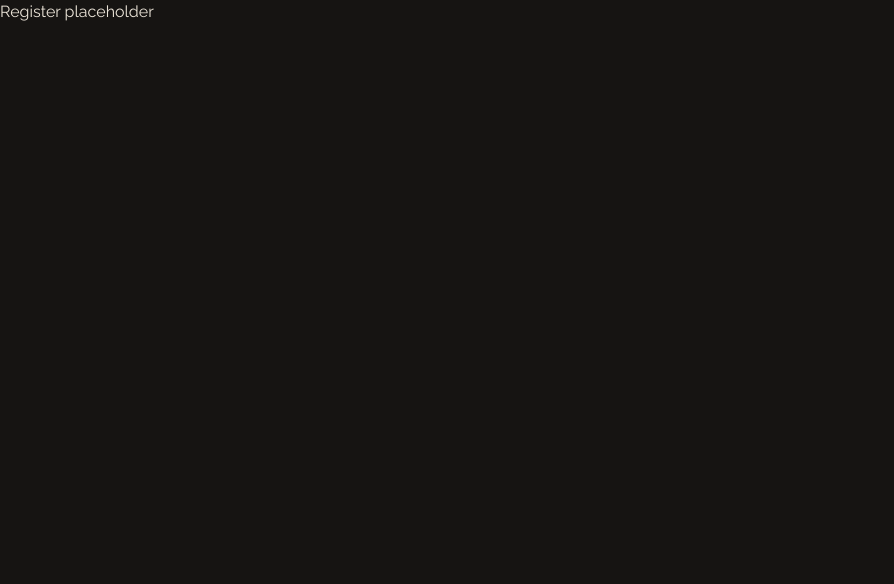
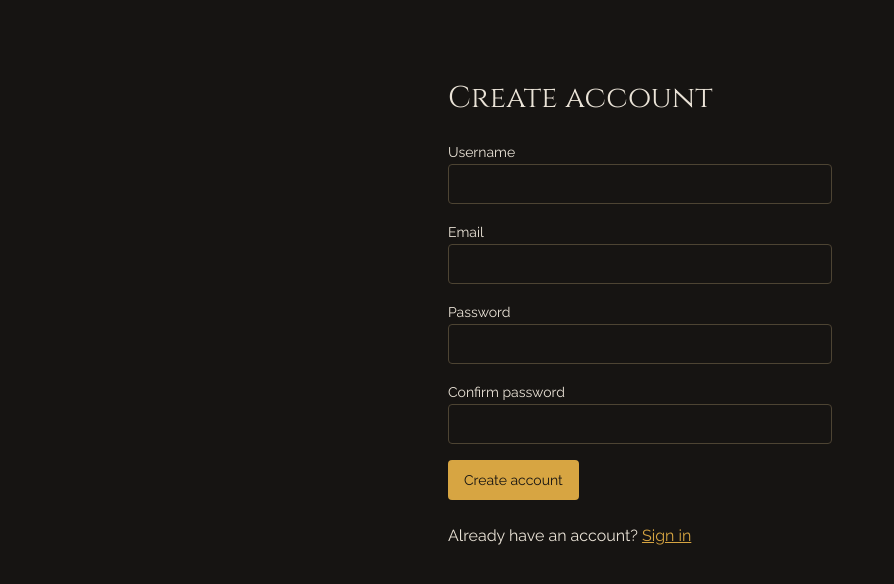
Before and after one commit to bbinme/aethermere-chronicles-unbounded-web-client, a React (Vite) app: page /register in a window 1280 px wide. Shown: the top 584 px of the page, without its empty margins (0-894 px from the left). Built offline with nearby package versions, Linux system fonts and the light colour scheme.

Commit message:
feat(web-client): add RegisterPage with auto-login on success

```diff
--- a/specs/2026-04-26-aethermere-web-client-plan.md.tasks.json
+++ b/specs/2026-04-26-aethermere-web-client-plan.md.tasks.json
@@ -7,8 +7,8 @@
     { "id": 4, "subject": "Task 3: AuthContext + apiFetch with refresh-on-401", "status": "completed", "blockedBy": [3] },
     { "id": 5, "subject": "Task 4: API modules (auth, characters, rulesets) + types", "status": "completed", "blockedBy": [4] },
     { "id": 6, "subject": "Task 5: Router + ProtectedRoute + QueryClientProvider", "status": "completed", "blockedBy": [5] },
-    { "id": 7, "subject": "Task 6: AppShell + LoginPage", "status": "pending", "blockedBy": [6, 2] },
-    { "id": 8, "subject": "Task 7: RegisterPage with auto-login", "status": "pending", "blockedBy": [7] },
+    { "id": 7, "subject": "Task 6: AppShell + LoginPage", "status": "completed", "blockedBy": [6, 2] },
+    { "id": 8, "subject": "Task 7: RegisterPage with auto-login", "status": "completed", "blockedBy": [7] },
     { "id": 9, "subject": "Task 8: GMS — CORS configuration", "status": "pending", "blockedBy": [] },
     { "id": 10, "subject": "Task 9: GMS — character.portrait_uri migration + entity", "status": "pending", "blockedBy": [] },
     { "id": 11, "subject": "Task 10: GMS — portrait upload + retrieval endpoints", "status": "pending", "blockedBy": [10] },
--- a/src/App.tsx
+++ b/src/App.tsx
@@ -2,6 +2,7 @@ import { QueryClient, QueryClientProvider } from '@tanstack/react-query';
 import { BrowserRouter, Navigate, Route, Routes } from 'react-router-dom';
 import { ProtectedRoute } from './auth/ProtectedRoute';
 import { LoginPage } from './pages/LoginPage';
+import { RegisterPage } from './pages/RegisterPage';
 
 const queryClient = new QueryClient();
 
@@ -11,7 +12,7 @@ export default function App() {
       <BrowserRouter>
         <Routes>
           <Route path="/login" element={<LoginPage />} />
-          <Route path="/register" element={<div>Register placeholder</div>} />
+          <Route path="/register" element={<RegisterPage />} />
           <Route element={<ProtectedRoute />}>
             <Route path="/" element={<div>Home placeholder</div>} />
             <Route path="/characters/new" element={<div>Wizard placeholder</div>} />
--- /dev/null
+++ b/src/pages/RegisterPage.tsx
@@ -0,0 +1,124 @@
+import { zodResolver } from '@hookform/resolvers/zod';
+import { useForm } from 'react-hook-form';
+import { Link, useNavigate } from 'react-router-dom';
+import { useState } from 'react';
+import { z } from 'zod';
+import { Button } from '@/components/ui/button';
+import { Input } from '@/components/ui/input';
+import { Label } from '@/components/ui/label';
+import { login, register as apiRegister } from '@/api/auth';
+import { ApiError } from '@/api/errors';
+import { useAuth } from '@/auth/useAuth';
+
+const schema = z
+  .object({
+    username: z.string().min(1, 'Required'),
+    email: z.email('Invalid email'),
+    password: z.string().min(1, 'Required'),
+    confirm: z.string().min(1, 'Required'),
+  })
+  .refine((v) => v.password === v.confirm, {
+    path: ['confirm'],
+    message: 'Passwords must match',
+  });
+
+type FormValues = z.infer<typeof schema>;
+
+export function RegisterPage() {
+  const { setAccessToken } = useAuth();
+  const nav = useNavigate();
+  const [submitError, setSubmitError] = useState<string | null>(null);
+  const {
+    register,
+    handleSubmit,
+    formState: { errors, isSubmitting },
+  } = useForm<FormValues>({ resolver: zodResolver(schema) });
+
+  const onSubmit = async (values: FormValues) => {
+    setSubmitError(null);
+    try {
+      await apiRegister({
+        username: values.username,
+        email: values.email,
+        password: values.password,
+      });
+      const auth = await login({ username: values.username, password: values.password });
+      setAccessToken(auth.accessToken);
+      nav('/', { replace: true });
+    } catch (e) {
+      if (e instanceof ApiError && e.status === 409) {
+        setSubmitError('Username already taken');
+      } else {
+        setSubmitError('Something went wrong; please try again');
+      }
+    }
+  };
+
+  return (
+    <div className="max-w-sm mx-auto mt-20 space-y-6">
+      <h1 className="text-3xl">Create account</h1>
+      <form onSubmit={handleSubmit(onSubmit)} className="space-y-4" noValidate>
+        <div>
+          <Label htmlFor="username">Username</Label>
+          <Input id="username" autoComplete="username" {...register('username')} />
+          {errors.username && (
+            <p role="alert" className="text-destructive text-sm">
+              {errors.username.message}
+            </p>
+          )}
+        </div>
+        <div>
+          <Label htmlFor="email">Email</Label>
+          <Input id="email" type="email" autoComplete="email" {...register('email')} />
+          {errors.email && (
+            <p role="alert" className="text-destructive text-sm">
+              {errors.email.message}
+            </p>
+          )}
+        </div>
+        <div>
+          <Label htmlFor="password">Password</Label>
+          <Input
+            id="password"
+            type="password"
+            autoComplete="new-password"
+            {...register('password')}
+          />
+          {errors.password && (
+            <p role="alert" className="text-destructive text-sm">
+              {errors.password.message}
+            </p>
+          )}
+        </div>
+        <div>
+          <Label htmlFor="confirm">Confirm password</Label>
+          <Input
+            id="confirm"
+            type="password"
+            autoComplete="new-password"
+            {...register('confirm')}
+          />
+          {errors.confirm && (
+            <p role="alert" className="text-destructive text-sm">
+              {errors.confirm.message}
+            </p>
+          )}
+        </div>
+        {submitError && (
+          <p role="alert" className="text-destructive text-sm">
+            {submitError}
+          </p>
+        )}
+        <Button type="submit" disabled={isSubmitting}>
+          {isSubmitting ? 'Creating account…' : 'Create account'}
+        </Button>
+      </form>
+      <p>
+        Already have an account?{' '}
+        <Link to="/login" className="text-primary underline">
+          Sign in
+        </Link>
+      </p>
+    </div>
+  );
+}
```
Also changed, not shown: 1 other file (tests, documents, lock files or other folders).
